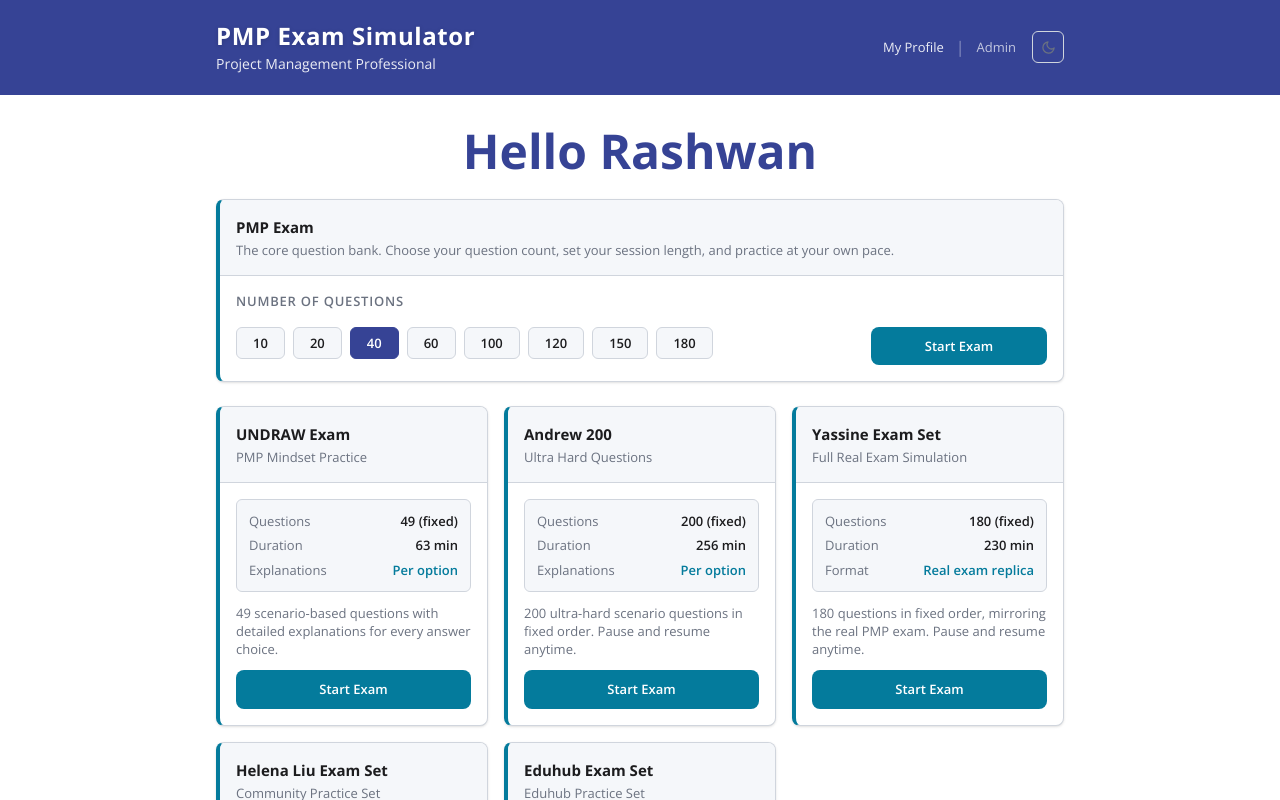
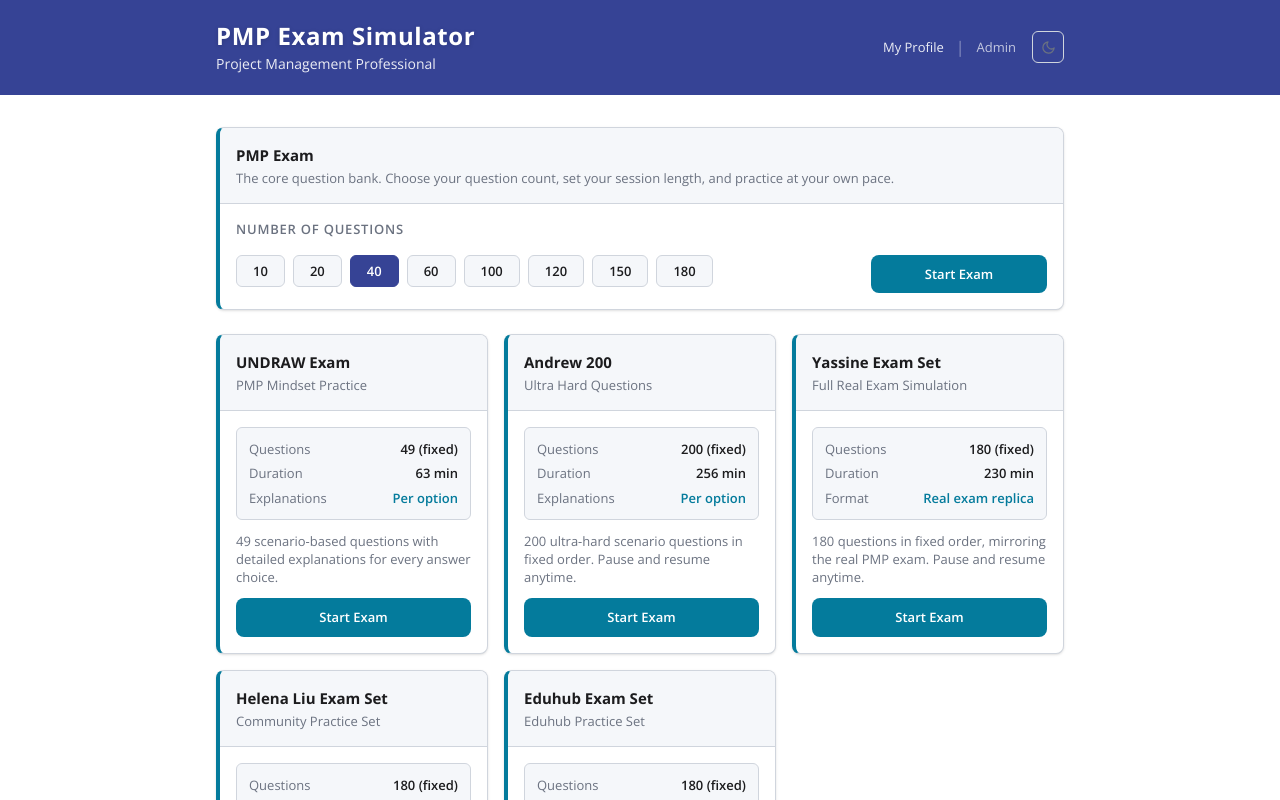
Before and after one commit to railrashwan/pmp-exam-simulator, a Next.js app: page / in a window 1280 px wide. Shown: the top 800 px of the page. Built offline with nearby package versions, Linux system fonts and the light colour scheme; no server answers; the database is empty.

Commit message:
Remove 'Hello Rashwan' test heading from home page

```diff
--- a/src/app/page.tsx
+++ b/src/app/page.tsx
@@ -113,8 +113,6 @@ export default function HomePage() {
       </header>
 
       <main className="max-w-4xl mx-auto px-4 sm:px-6 py-8 space-y-6">
-
-        <h2 className="text-5xl font-black text-center text-primary">Hello Rashwan</h2>
 
         {/* Saved Exam Banner */}
         {hasSavedExam && (
```
